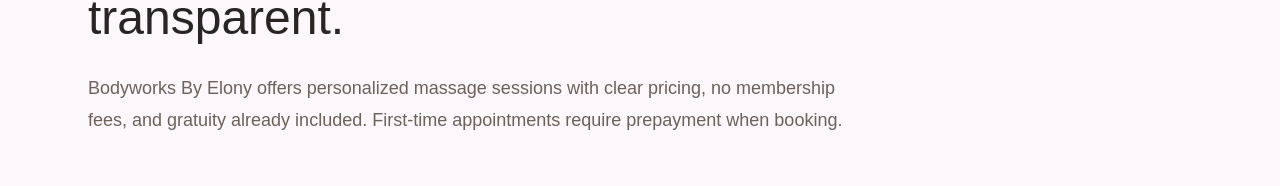
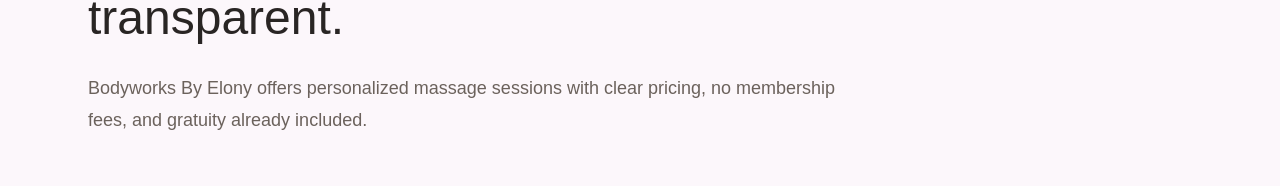
Before and after one commit to arosado-projects/bodyworks-by-elony, a Next.js app: page /pricing in a window 1280 px wide. Shown: the part 265-451 px from the top of the page. Built offline with nearby package versions, Linux system fonts and the light colour scheme; no server answers.

Commit message:
Update page.tsx
Modified text

```diff
--- a/app/pricing/page.tsx
+++ b/app/pricing/page.tsx
@@ -98,7 +98,6 @@
             <p className="text-lg leading-8 text-bwe-muted">
               Bodyworks By Elony offers personalized massage sessions with clear
               pricing, no membership fees, and gratuity already included.
-              First-time appointments require prepayment when booking.
             </p>
           </div>
         </div>
@@ -310,7 +309,7 @@
             <p className="leading-7 text-bwe-muted">
               Major credit cards are accepted and preferred. Cash may be
               accepted for returning clients, but exact payment is required
-              because change is not available. First-time appointments require
+              as change is not available. First-time appointments require
               prepayment when booking.
             </p>
           </article>
```
